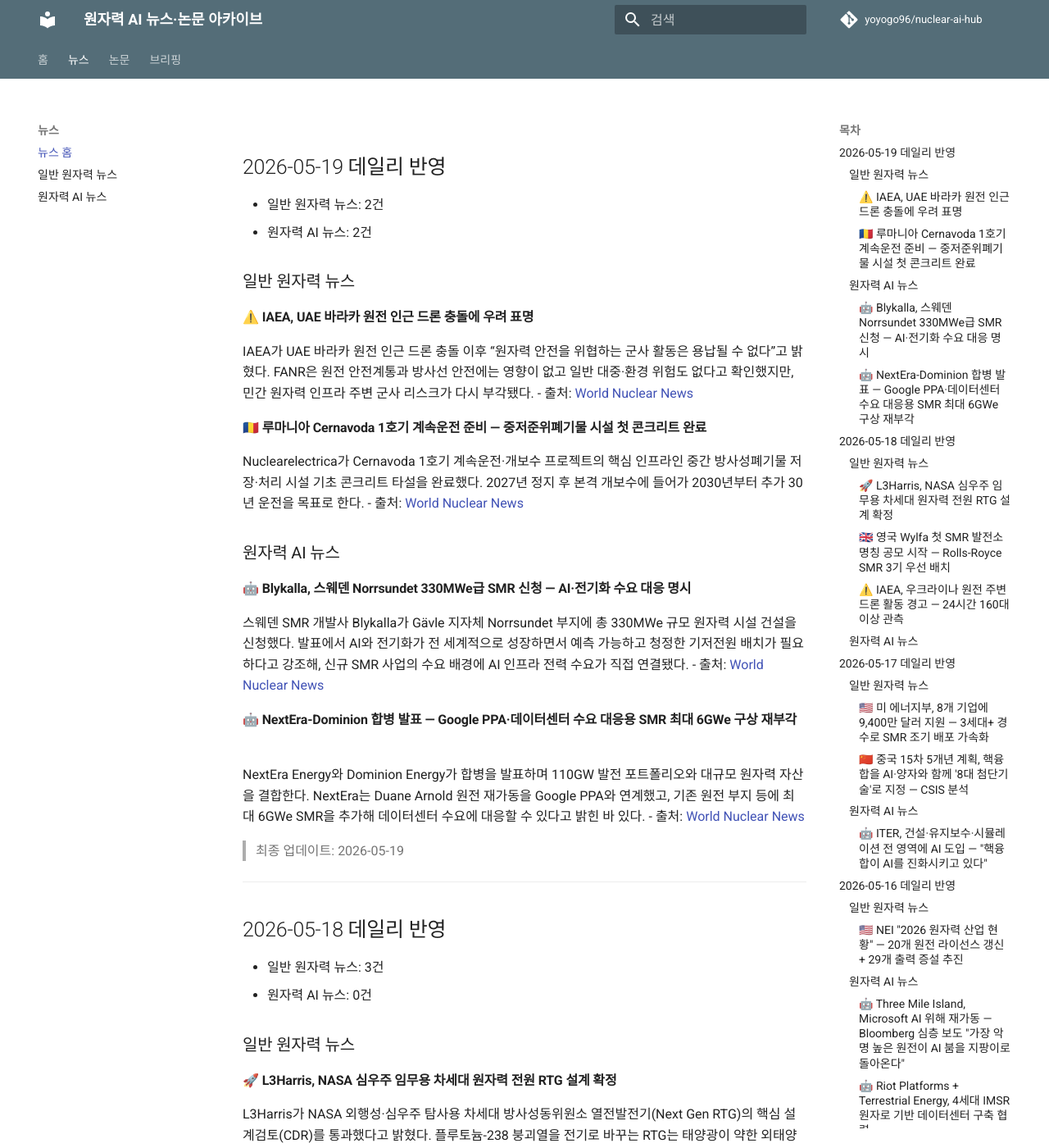
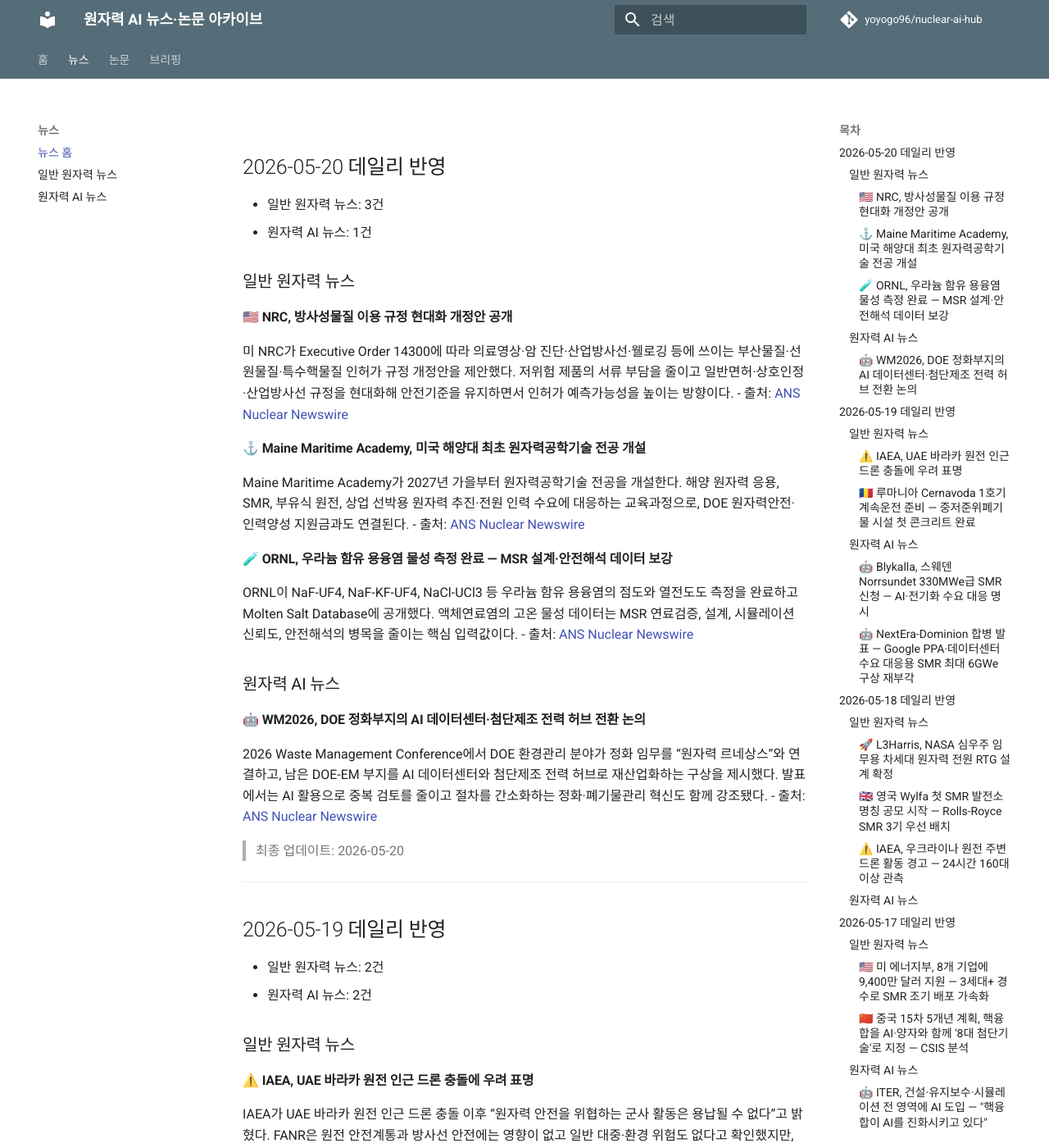
Before and after one commit to yoyogo96/nuclear-ai-hub, an MkDocs documentation site: the page built from docs/news/index.md, in a window 1280 px wide and 1400 px high. Shown: the whole window at 82% size. Built offline with MkDocs 1.6.1 and Material for MkDocs 9.7.7, drawn with Linux system fonts in a browser that asks for light colours; comment, search, counter and statistics services are not loaded.

Commit message:
Daily nuclear AI update 2026-05-20

```diff
--- a/docs/briefings/index.md
+++ b/docs/briefings/index.md
@@ -1,3 +1,25 @@
+## 2026-05-20 데일리 브리핑
+
+### 오늘의 3줄 요약
+1. 🇺🇸 NRC가 의료·산업·연구용 방사성물질 인허가 규정 현대화 개정안을 내고 저위험 이용의 행정 부담 완화를 추진.
+2. 🧪 ORNL이 우라늄 함유 용융염의 점도·열전도도 측정값을 공개해 MSR 설계·안전해석용 물성 데이터 공백을 보강.
+3. 🤖 WM2026에서 DOE 정화부지를 AI 데이터센터·첨단제조 전력 허브로 재산업화하고 AI로 정화 업무를 간소화하는 구상이 논의됨.
+
+### 주요 뉴스
+| 분류 | 제목 | 출처 |
+|------|------|------|
+| 일반 | NRC, 방사성물질 이용 규정 현대화 개정안 공개 | ANS Nuclear Newswire |
+| 일반 | Maine Maritime Academy, 원자력공학기술 전공 개설 | ANS Nuclear Newswire |
+| 일반 | ORNL, 우라늄 함유 용융염 물성 측정 완료 | ANS Nuclear Newswire |
+| AI+원전 | WM2026, DOE 정화부지의 AI 데이터센터·첨단제조 전력 허브 전환 논의 | ANS Nuclear Newswire |
+
+### 학술 논문
+> 지난 24시간 기존 반영본과 중복되지 않는 원자력+AI 신규 논문은 확인되지 않았습니다.
+
+> 최종 업데이트: 2026-05-20
+
+---
+
 ## 2026-05-19 데일리 브리핑
 
 ### 오늘의 3줄 요약
--- a/docs/news/index.md
+++ b/docs/news/index.md
@@ -1,3 +1,31 @@
+## 2026-05-20 데일리 반영
+- 일반 원자력 뉴스: 3건
+- 원자력 AI 뉴스: 1건
+
+### 일반 원자력 뉴스
+
+#### 🇺🇸 NRC, 방사성물질 이용 규정 현대화 개정안 공개
+미 NRC가 Executive Order 14300에 따라 의료영상·암 진단·산업방사선·웰로깅 등에 쓰이는 부산물질·선원물질·특수핵물질 인허가 규정 개정안을 제안했다. 저위험 제품의 서류 부담을 줄이고 일반면허·상호인정·산업방사선 규정을 현대화해 안전기준을 유지하면서 인허가 예측가능성을 높이는 방향이다.
+- 출처: [ANS Nuclear Newswire](https://www.ans.org/news/2026-05-19/article-8055/nrc-proposes-changes-to-its-rules-on-nuclear-materials/)
+
+#### ⚓ Maine Maritime Academy, 미국 해양대 최초 원자력공학기술 전공 개설
+Maine Maritime Academy가 2027년 가을부터 원자력공학기술 전공을 개설한다. 해양 원자력 응용, SMR, 부유식 원전, 상업 선박용 원자력 추진·전원 인력 수요에 대응하는 교육과정으로, DOE 원자력안전·인력양성 지원금과도 연결된다.
+- 출처: [ANS Nuclear Newswire](https://www.ans.org/news/2026-05-19/article-8054/maine-maritime-academy-to-offer-nuclear-engineering-technology-major/)
+
+#### 🧪 ORNL, 우라늄 함유 용융염 물성 측정 완료 — MSR 설계·안전해석 데이터 보강
+ORNL이 NaF-UF4, NaF-KF-UF4, NaCl-UCl3 등 우라늄 함유 용융염의 점도와 열전도도 측정을 완료하고 Molten Salt Database에 공개했다. 액체연료염의 고온 물성 데이터는 MSR 연료검증, 설계, 시뮬레이션 신뢰도, 안전해석의 병목을 줄이는 핵심 입력값이다.
+- 출처: [ANS Nuclear Newswire](https://www.ans.org/news/2026-05-19/article-8053/ornl-completes-challenging-molten-salt-property-measurements/)
+
+### 원자력 AI 뉴스
+
+#### 🤖 WM2026, DOE 정화부지의 AI 데이터센터·첨단제조 전력 허브 전환 논의
+2026 Waste Management Conference에서 DOE 환경관리 분야가 정화 임무를 “원자력 르네상스”와 연결하고, 남은 DOE-EM 부지를 AI 데이터센터와 첨단제조 전력 허브로 재산업화하는 구상을 제시했다. 발표에서는 AI 활용으로 중복 검토를 줄이고 절차를 간소화하는 정화·폐기물관리 혁신도 함께 강조됐다.
+- 출처: [ANS Nuclear Newswire](https://www.ans.org/news/2026-05-19/article-7960/wm2026-leveraging-advanced-technology-and-innovation/)
+
+> 최종 업데이트: 2026-05-20
+
+---
+
 ## 2026-05-19 데일리 반영
 - 일반 원자력 뉴스: 2건
 - 원자력 AI 뉴스: 2건
```
Also changed, not shown: docs/papers/index.md (+6 -0 lines).
